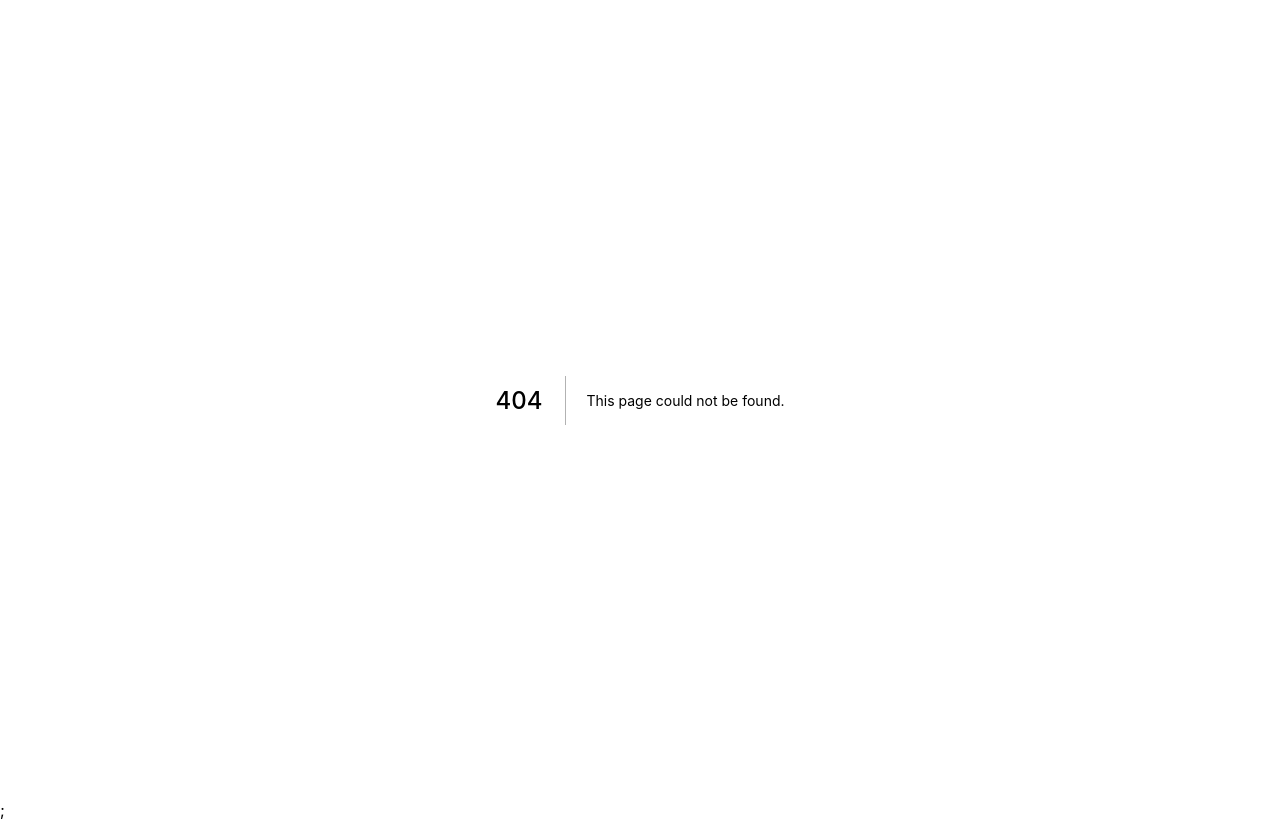
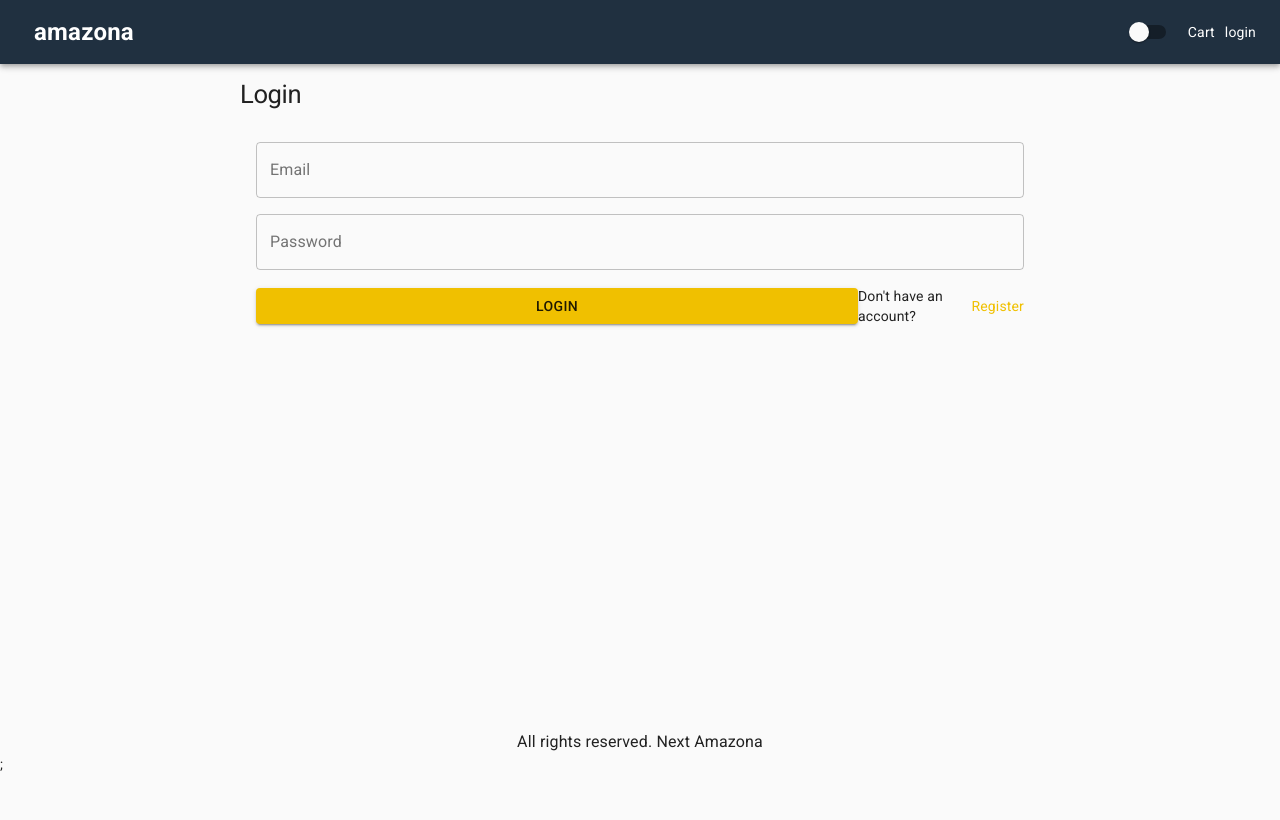
Before and after one commit to mcmicko/ecommerce-nextjs, a Next.js app: page /login in a window 1280 px wide. Before the commit this address had no page. Built offline with nearby package versions, Linux system fonts and the light colour scheme.

Commit message:
Create Login Page

```diff
--- /dev/null
+++ b/pages/login.js
@@ -0,0 +1,54 @@
+import {
+  Button,
+  Link,
+  List,
+  ListItem,
+  TextField,
+  Typography,
+} from "@material-ui/core";
+import NextLink from "next/link";
+import React from "react";
+import Layout from "../components/Layout";
+import useStyles from "../utils/styles";
+
+export default function Login() {
+  const classes = useStyles();
+  return (
+    <Layout>
+      <form className={classes.form}>
+        <Typography component="h1" variant="h1">
+          Login
+        </Typography>
+        <List>
+          <ListItem>
+            <TextField
+              variant="outlined"
+              fullWidth
+              id="email"
+              label="Email"
+              inputProps={{ type: "email" }}
+            ></TextField>
+          </ListItem>
+          <ListItem>
+            <TextField
+              variant="outlined"
+              fullWidth
+              id="password"
+              label="Password"
+              inputProps={{ type: "password" }}
+            ></TextField>
+          </ListItem>
+          <ListItem>
+            <Button variant="contained" type="submit" fullWidth color="primary">
+              Login
+            </Button>
+            Don't have an account?{" "}
+            <NextLink href="/register" pressHref>
+              <Link>Register</Link>
+            </NextLink>
+          </ListItem>
+        </List>
+      </form>
+    </Layout>
+  );
+}
--- a/utils/styles.js
+++ b/utils/styles.js
@@ -31,5 +31,10 @@
     marginTop: 10,
     marginBottom: 1,
   },
+
+  form: {
+    maxWidth: 800,
+    margin: "0 auto",
+  },
 });
 export default useStyles;
```
Also changed, not shown: pages/cart.js (+11 -1 lines), pages/shipping.js (added, +8 -0 lines).
